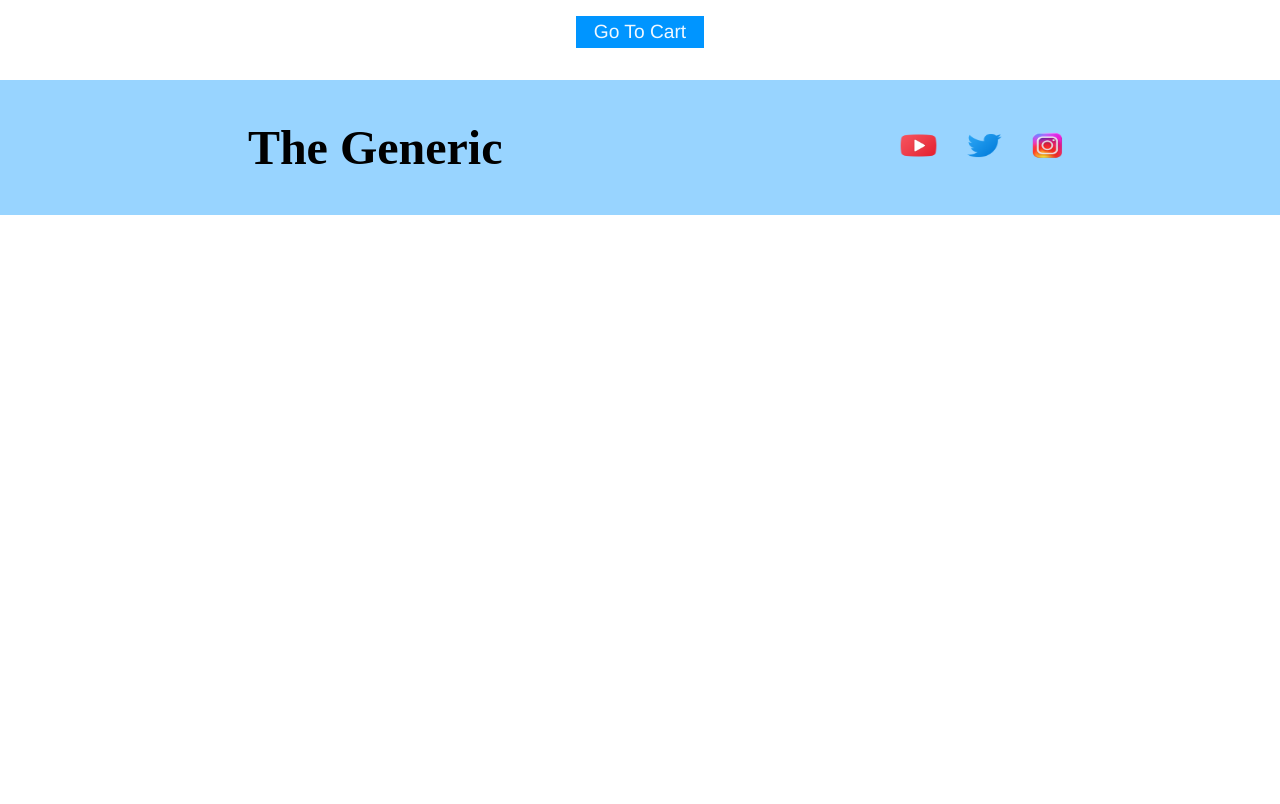
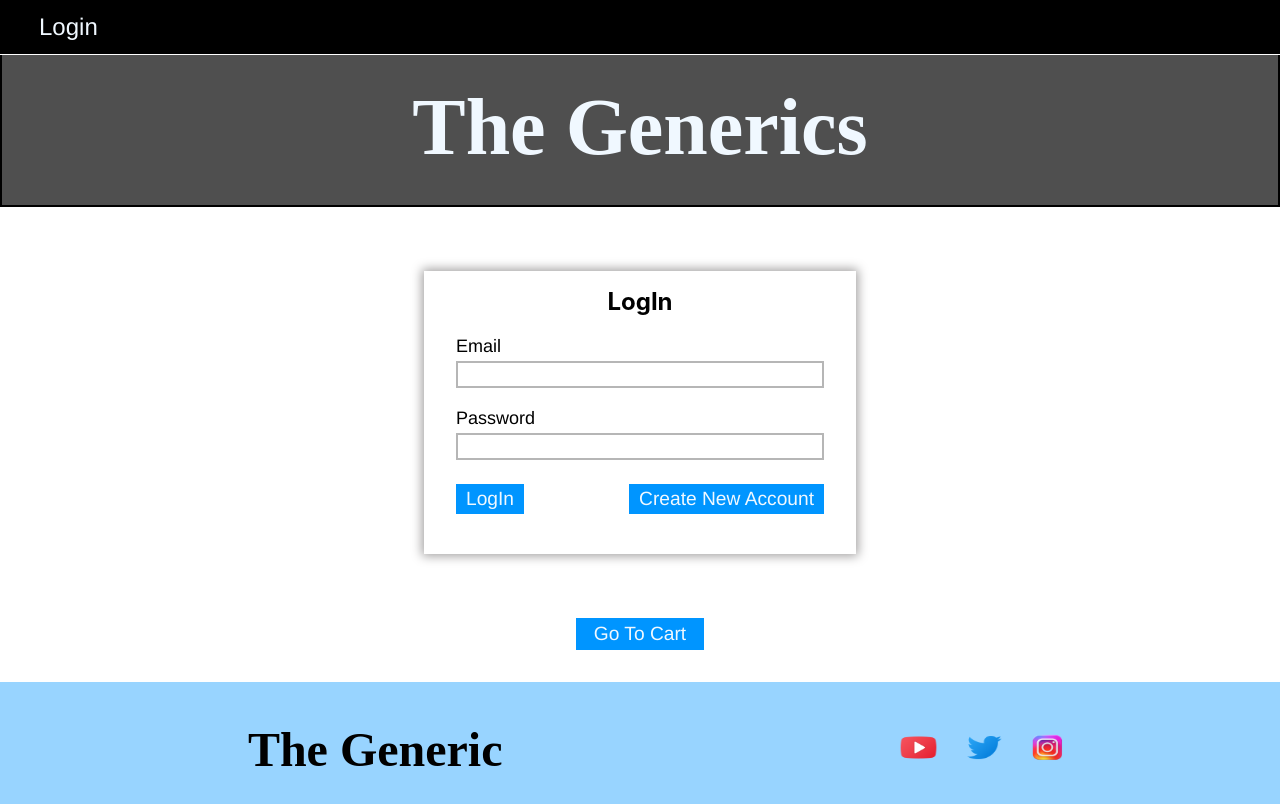
Before and after one commit to shubh532/E-Commerce, a React (Create React App) app: page /login in a window 1280 px wide. Shown: the top 804 px of the page. Built offline with nearby package versions, Linux system fonts and the light colour scheme.

Commit message:
LogIn And LogOut Functionality

```diff
--- a/public/index.html
+++ b/public/index.html
@@ -28,6 +28,7 @@
   </head>
   <body>
     <noscript>You need to enable JavaScript to run this app.</noscript>
+    <div id="OverLay"></div>
     <div id="root"></div>
     <!--
       This HTML file is a template.
--- a/src/App.js
+++ b/src/App.js
@@ -1,19 +1,22 @@
 import { Route, Switch } from "react-router-dom"
-import React, { useState } from "react";
+import React, { useState,useContext } from "react";
 import Footer from "./Components/Footer";
 import CartContainer from "./CartComponents/CartContainer";
 import CtxProvider from "./ContextAPI/CtxProvider";
-import HomePage from "./Pages/Home";
+import HomePage from "./MainPages/Home";
 import ProductGallary from "./Components/ProductsGallary"
 import Header from "./Components/Header";
-import Music from "./Pages/Music";
-import AboutUs from "./Pages/AboutUs"
+import Music from "./MainPages/Music";
+import AboutUs from "./MainPages/AboutUs";
 import ProductDetails from "./MainPages/ProductPages/ProductDetails"
-import ContactUs from "./Pages/ContactUs";
-
+import ContactUs from "./MainPages/ContactUs";
+import LogInPage from "./UICoponents/Login";
+import TokenAPI from "./ContextAPI/TokenAPI";
 
 function App() {
   const [ShowCart, UnShowcart] = useState(false);
+
+  const Token=useContext(TokenAPI)
 
   function ShowCartBtn() {
     UnShowcart(true);
@@ -22,13 +25,12 @@ function App() {
     UnShowcart(false);
   }
   return (
-
     <CtxProvider>
       <Switch>
-        <Route path="/"exact>
+        <Route path="/" exact>
           <HomePage ShowCartBtn={ShowCartBtn}></HomePage>
           {ShowCart && <CartContainer UnShowCartBtn={UnShowCartBtn} />}
-          <Music />
+          <Music/>
         </Route>
         <Route path="/products" >
           <Header ShowCartBtn={ShowCartBtn} />
@@ -43,13 +45,20 @@ function App() {
         <Route path="/contactus" >
           <Header ShowCartBtn={ShowCartBtn} />
           {ShowCart && <CartContainer UnShowCartBtn={UnShowCartBtn} />}
-          <ContactUs/>
+          <ContactUs />
         </Route>
         <Route path="/productgallary/:productId" >
           <Header ShowCartBtn={ShowCartBtn} />
           {ShowCart && <CartContainer UnShowCartBtn={UnShowCartBtn} />}
-          <ProductDetails/>
+          <ProductDetails />
         </Route>
+        <Route path="/login">
+          <Header ShowCartBtn={ShowCartBtn} />
+          {ShowCart && <CartContainer UnShowCartBtn={UnShowCartBtn} />}
+          <LogInPage />
+        </Route>
+
+
       </Switch>
 
       <Footer ShowCartBtn={ShowCartBtn}></Footer>
--- a/src/Components/Header.js
+++ b/src/Components/Header.js
@@ -1,11 +1,19 @@
 import React from "react";
-import { Link } from "react-router-dom";
+import { Link, useHistory } from "react-router-dom";
 import Style from "./Header.module.css";
 import ContextAPI from "../ContextAPI/CreateContext";
+import TokenAPI from "../ContextAPI/TokenAPI";
 import { useContext } from "react";
 function Header(props) {
   const Ctx = useContext(ContextAPI);
+  const tokenAPI =useContext(TokenAPI)
+  const history =useHistory()
+  function LogOutHandler(){
+    tokenAPI.LogOut()
+    history.replace("/login")
+  }
 
+  console.log(tokenAPI.isLogin)
   let TotalQauntity = 0;
   Ctx.Items.forEach((item) => {
     TotalQauntity = item.quantity + TotalQauntity;
@@ -15,20 +23,20 @@ function Header(props) {
     <React.Fragment>
       <header className={Style.Header}>
         <ul className={Style.list}>
-        <li>
-            <Link to="/">Home</Link>
+          {tokenAPI.isLogin&&<li><Link to="/">Home</Link></li>}
 
-          </li>
-          <li ><Link to="/products">Store</Link></li>
-          <li>
-          <Link to="/aboutus">About Us</Link>
-          </li>
-          <li>
-          <Link to="/contactus">Contact Us</Link>
-          </li>
-          <button onClick={props.ShowCartBtn} className={Style.CartBtn}>
+          {tokenAPI.isLogin &&<li ><Link to="/products">Store</Link></li>}
+
+          {tokenAPI.isLogin&&<li><Link to="/aboutus">About Us</Link></li>}
+
+          {tokenAPI.isLogin&&<li><Link to="/contactus">Contact Us</Link></li>}
+
+          {tokenAPI.isLogin && <button onClick={LogOutHandler}>LogOut</button>}
+
+          {!tokenAPI.isLogin&&<li> <Link to="/login">Login</Link></li>}
+          {tokenAPI.isLogin&&<button onClick={props.ShowCartBtn} className={Style.CartBtn}>
             Cart {TotalQauntity}
-          </button>
+          </button>}
         </ul>
         <h1>The Generics</h1>
       </header>
--- a/src/Components/Header.module.css
+++ b/src/Components/Header.module.css
@@ -11,7 +11,6 @@
   font-size: 24px;
   font-weight: 200;
   font-family: 'Franklin Gothic Medium', 'Arial Narrow', Arial, sans-serif;
-  justify-content: center;
   align-items: center;
   list-style-type: none;
   border-bottom: 0.1rem solid white;
@@ -25,7 +24,11 @@
   margin: 0;
 }
 .list li {
-  margin: 0px 40px;
+  margin: 0px 26px;
+  padding: 3px;
+}
+.list li:hover{
+  background-color: rgb(65, 65, 65);
 }
 a {
   text-decoration: none;
@@ -38,6 +41,11 @@ a {
   padding: 4px;
   font-size: large;
   font-family:'Franklin Gothic Medium', 'Arial Narrow', Arial, sans-serif;
+}
+.CartBtn:hover{
+  box-shadow: 0px 0px 5px 2px rgb(145, 145, 145);
+  cursor: pointer;
+
 }
 .Header h1 {
   padding: 1rem;
--- /dev/null
+++ b/src/ContextAPI/TokenAPI.js
@@ -0,0 +1,6 @@
+import React from "react";
+
+
+const TokenAPI=React.createContext()
+
+export default TokenAPI;
--- /dev/null
+++ b/src/ContextAPI/TokenProvider.js
@@ -0,0 +1,35 @@
+import React,{useState} from "react"
+import TokenAPI from "./TokenAPI"
+
+
+function TokenProvider(props){
+    const [tokenId,settokenId]=useState(null)
+
+    const isLogin=!!tokenId
+
+    function LogIn(id){
+        settokenId(id)
+    }
+
+    function LogOut(){
+        settokenId(null)
+    }
+
+    const DefaultValues={
+        tokenId:tokenId,
+        isLogin:isLogin,
+        LogIn:LogIn,
+        LogOut:LogOut,
+        mess:"Hi.."
+    }
+
+    return(
+        <TokenAPI.Provider value={DefaultValues}>
+            {props.children}
+        </TokenAPI.Provider>
+    )
+
+}
+
+
+export default TokenProvider
--- a/src/MainPages/Home.js
+++ b/src/MainPages/Home.js
@@ -1,11 +1,20 @@
 import React from "react";
-import { Link } from "react-router-dom";
+import { Link, useHistory } from "react-router-dom";
 import Style from "../Components/Header.module.css";
 import ContextAPI from "../ContextAPI/CreateContext";
 import { useContext } from "react";
-import Music from "./Music";
+import TokenAPI from "../ContextAPI/TokenAPI";
+
 function HomePage(props) {
   const Ctx = useContext(ContextAPI);
+
+  const tokenAPI=useContext(TokenAPI)
+
+  const history =useHistory()
+  function LogOutHandler(){
+    tokenAPI.LogOut()
+    history.replace("/login")
+  }
 
   let TotalQauntity = 0;
   Ctx.Items.forEach((item) => {
@@ -16,20 +25,21 @@ function HomePage(props) {
     <React.Fragment>
       <header className={Style.Header}>
         <ul className={Style.list}>
-          <li>
-            <Link to="/">Home</Link>
+          {tokenAPI.isLogin && <li><Link to="/">Home</Link></li>}
 
-          </li>
-          <li ><Link to="/products">Store</Link></li>
-          <li>
-          <Link to="/aboutus">About Us</Link>
-          </li>
-          <li>
-          <Link to="/contactus">Contact Us</Link>
-          </li>
-          <button onClick={props.ShowCartBtn} className={Style.CartBtn}>
+          {tokenAPI.isLogin && <li ><Link to="/products">Store</Link></li>}
+
+          {tokenAPI.isLogin && <li><Link to="/aboutus">About Us</Link></li>}
+
+          {tokenAPI.isLogin && <li><Link to="/contactus">Contact Us</Link></li>}
+
+          {tokenAPI.isLogin && <button onClick={LogOutHandler}>LogOut</button>}
+
+          {!tokenAPI.isLogin && <li> <Link to="/login">Login</Link></li>}
+
+          {tokenAPI.isLogin&&<button onClick={props.ShowCartBtn} className={Style.CartBtn}>
             Cart {TotalQauntity}
-          </button>
+          </button>}
         </ul>
         <h1>WelCome To The Generics</h1>
         <h4 className={Style.subheading}> Get Our Latest Album </h4>
--- /dev/null
+++ b/src/UICoponents/Login.js
@@ -0,0 +1,97 @@
+import Style from "./LoginPage.module.css"
+import { useRef, useState } from "react"
+import TokenAPI from "../ContextAPI/TokenAPI"
+import { useContext } from "react"
+import { useHistory } from "react-router-dom"
+export default function LogInPage() {
+
+    const [isLogin, SetIsLogin]=useState(true)
+    const [Loading,SetLoding]=useState(false)
+
+    const Token=useContext(TokenAPI)
+
+    const history=useHistory()
+
+    const getEmail=useRef()
+    const getPassword=useRef()
+
+    function CreateNewAcHandler(e){
+        e.preventDefault()
+        SetIsLogin(prevStae=>!prevStae)
+    }
+
+    async function SignupHandler(e){
+        e.preventDefault()
+        SetLoding(true)
+       const Response = await fetch("https://identitytoolkit.googleapis.com/v1/accounts:signUp?key=AIzaSyB-Bn5PjUAaplAicPOLXy7tw2aCnLfXqZc", {
+        method: "POST",
+        body: JSON.stringify({
+          email: getEmail.current.value,
+          password: getPassword.current.value,
+          returnSecreToken: true
+        }),
+        headers: {
+          "Content-Type": "application/json"
+        }
+      })
+      if (Response.ok){
+        alert("You Have Successfully Sign Up")
+      }else{
+        const ErrorResponse=await Response.json()
+        alert(ErrorResponse.error.message)
+      }
+      SetLoding(false)
+    }
+    async function LoginHandler(e){
+        e.preventDefault()
+
+        SetLoding(true)
+        const Response = await fetch("https://identitytoolkit.googleapis.com/v1/accounts:signInWithPassword?key=AIzaSyB-Bn5PjUAaplAicPOLXy7tw2aCnLfXqZc", {
+        method: "POST",
+        body: JSON.stringify({
+          email: getEmail.current.value,
+          password: getPassword.current.value,
+          returnSecreToken: true
+        }),
+        headers: {
+          "Content-Type": "application/json"
+        }
+      })
+
+      if(Response.ok){
+        const SuccessResponse=await Response.json()
+        Token.LogIn(SuccessResponse.idToken)
+        history.replace("/products")
+        SetLoding(false)
+      }else{
+        await Response.json()
+        alert("Authentication Failed")
+        SetLoding(false)
+      }
+    }
+
+
+
+    return (
+        <div className={Style.FormContainer}>
+            <h2>{isLogin?"LogIn":"Sing Up"}</h2>
+            {!Loading?<form onSubmit={isLogin?LoginHandler: SignupHandler}>
+                <div className={Style.InputContainer}>
+                    <label>Email</label>
+                    <input type="email" required ref={getEmail}></input>
+                </div >
+                <div className={Style.InputContainer}>
+                    <label>Password</label>
+                    <input type="password" required ref={getPassword}></input>
+                </div>
+
+                <div className={Style.btnsContainer}>
+                    <button>{isLogin?"LogIn":"SignUp"}</button>
+                    <button onClick={CreateNewAcHandler} className={Style.NewACBtn}>{isLogin?"Create New Account":"Already Have Account"}</button>
+                </div>
+            </form>:
+            <h2>Please Wait...</h2>
+            }
+        </div>
+    )
+}
--- /dev/null
+++ b/src/UICoponents/LoginPage.module.css
@@ -0,0 +1,54 @@
+.FormContainer{
+    width: 25rem;
+    margin: 4rem auto;
+    padding: 1rem;
+    box-shadow: 0px 0px 10px 2px rgb(161, 159, 159);
+}
+.FormContainer h2{
+    text-align: center;
+    margin: 0px;
+}
+
+.InputContainer{
+    display: flex;
+    flex-direction: column;
+    margin: 1rem;
+}
+
+.InputContainer input{
+    padding: 4px 10px;
+    border: 2px solid rgb(182, 182, 182);
+}
+.InputContainer label{
+    margin: 4px 0px;
+    font-size: large;
+    font-family: 'Franklin Gothic Medium', 'Arial Narrow', Arial, sans-serif;
+}
+
+.btnsContainer{
+    display: flex;
+    flex-direction: row;
+    justify-content: space-between;
+    align-items: center;
+    margin: 1rem;
+}
+
+.btnsContainer button{
+    margin: 0.5rem 0px;
+    background-color: rgb(0, 149, 255);
+    padding: 4px 10px;
+    color: aliceblue;
+    font-size: larger;
+    font-family: 'Franklin Gothic Medium', 'Arial Narrow', Arial, sans-serif;
+    border: 0px;
+}
+
+.btnsContainer button:hover{
+    cursor: pointer;
+    box-shadow: 0px 0px 5px 2px rgb(183, 183, 183);
+    background-color: rgb(89, 158, 255);
+}
+
+.InputContainer input:hover{
+    box-shadow: 0px 0px 5px 2px rgb(183, 183, 183);
+}
--- a/src/index.js
+++ b/src/index.js
@@ -4,17 +4,18 @@ import { BrowserRouter } from "react-router-dom";
 import "./index.css";
 import App from "./App";
 import reportWebVitals from "./reportWebVitals";
+import TokenProvider from "./ContextAPI/TokenProvider";
 
 const root = ReactDOM.createRoot(document.getElementById("root"));
 
 
 root.render(
-  <React.StrictMode>
+  <TokenProvider>
     <BrowserRouter>
       <App />
     </BrowserRouter>
+  </TokenProvider>
 
-  </React.StrictMode>
 );
 
 // If you want to start measuring performance in your app, pass a function
```
Also changed, not shown: src/Modal/Backdrop.js (added, +33 -0 lines), src/Modal/Backdrop.module.css (added, +7 -0 lines).
